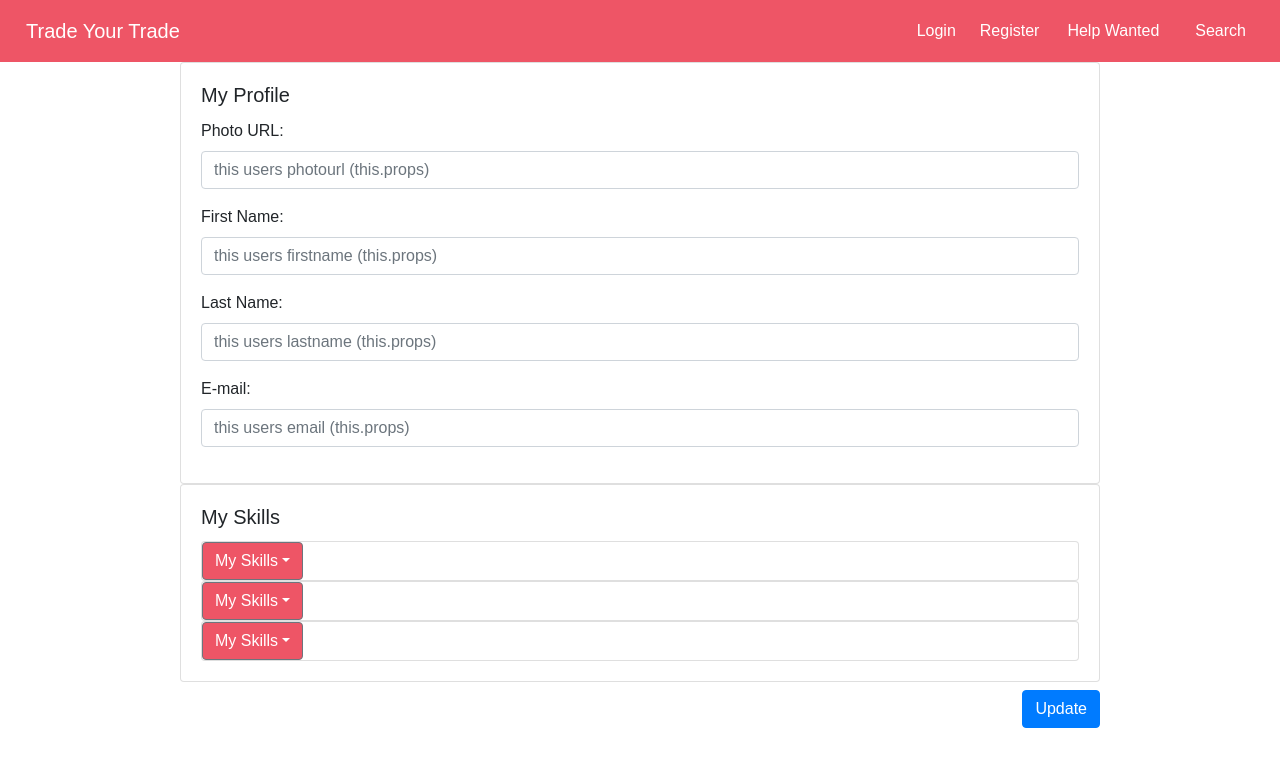
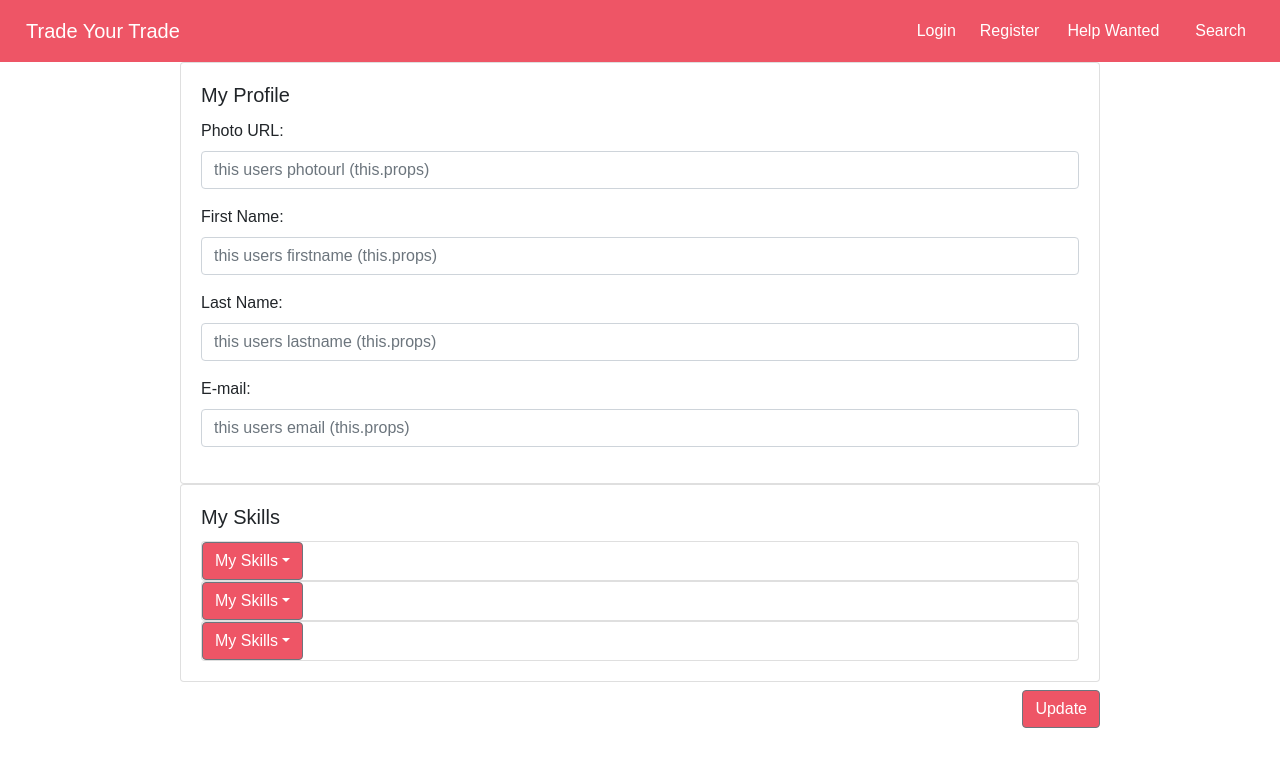
Before and after one commit to Anbroyar/Trade-your-trade, a React (Create React App) app in the folder client/: page /profile in a window 1280 px wide. Shown: the top 766 px of the page. Built offline with nearby package versions, Linux system fonts and the light colour scheme; no server answers.

Commit message:
changed button css on ProfilePage.js

```diff
--- a/client/src/components/Profile/ProfilePage.js
+++ b/client/src/components/Profile/ProfilePage.js
@@ -4,7 +4,8 @@ import AddSkill from './AddSkill.js';
 import { withUser, update } from '../../utils/withUser';
 
 const btnStyle = {
-    background: "#e56"
+    background: "#e56",
+    float: 'right'
 }
 
 class Profile extends React.Component {
@@ -54,7 +55,7 @@ class Profile extends React.Component {
                             </Card>
                         </div>
                         <div className="my-2">
-                            <Button style={{float: 'right'}} color="primary">Update</Button>{' '}
+                            <Button style={btnStyle}>Update</Button>{' '}
                         </div>
                     </Col>
                 </Row>
```
